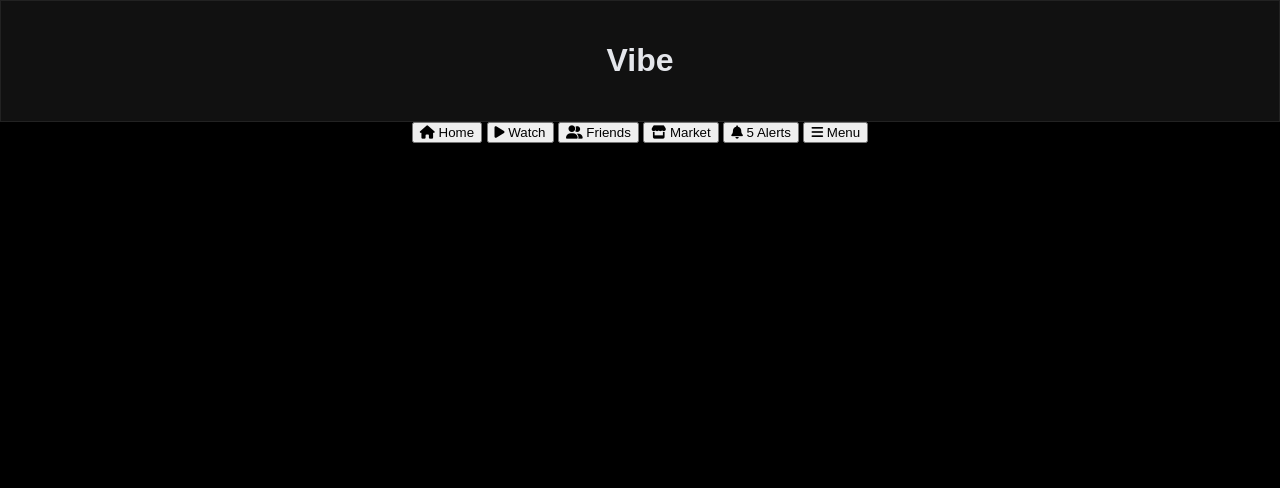
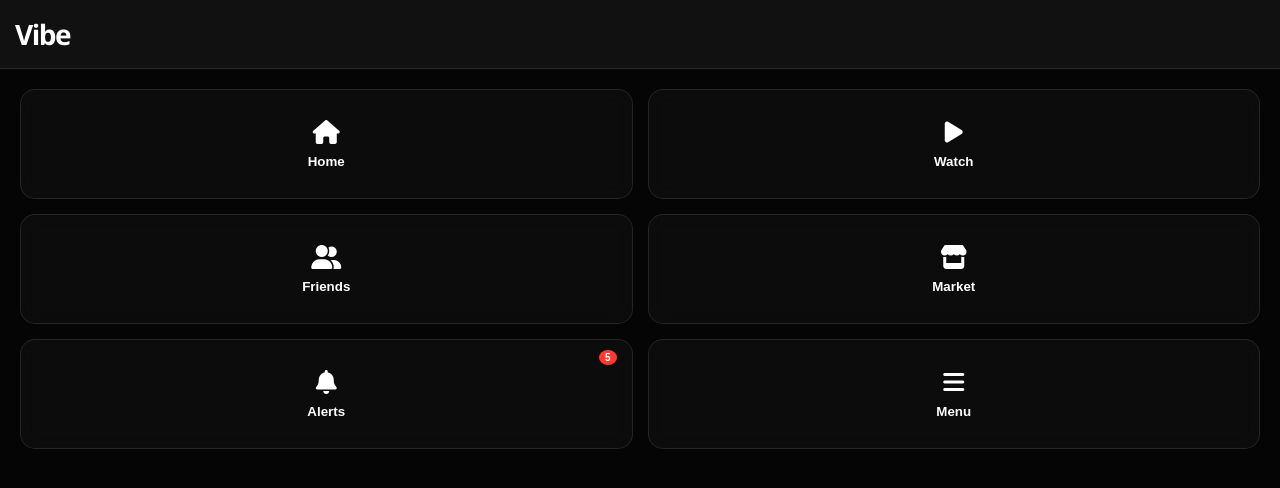
Before and after one commit to detiillimichel-max/Vibe-app, a plain HTML site: page index.html in a window 1280 px wide. Drawn offline with Linux system fonts and the light colour scheme.

Commit message:
Update style.css

```diff
--- a/style.css
+++ b/style.css
@@ -1,66 +1,77 @@
+/* Layout Base Profissional (Tema Escuro Luxo) */
+:root {
+  --glass: rgba(255, 255, 255, 0.03);
+  --border: rgba(255, 255, 255, 0.1);
+  --blue-fb: #1877f2;
+}
+
 body {
   margin: 0;
-  background: #000;
+  background: #050505; /* Preto puro dos seus prints */
   color: #e4e6eb;
-  font-family: Arial, sans-serif;
-  text-align: center;
+  font-family: 'Segoe UI', Helvetica, Arial, sans-serif;
 }
 
-header, footer {
-  padding: 20px;
+.vibe-header {
+  padding: 15px;
   background: #111;
-  border: 1px solid #222;
+  border-bottom: 1px solid var(--border);
+  text-align: left;
 }
 
-.grid {
-  display: grid;
-  grid-template-columns: 1fr 1fr;
-  gap: 20px;
-  padding: 30px;
+.logo-vibe {
+  font-size: 28px;
+  font-weight: 800;
+  letter-spacing: -1.5px;
+  color: #fff;
+  margin: 0;
 }
 
-.grid button {
+/* Navegação Profissional em Grade */
+.vibe-nav-grid {
+  display: grid;
+  grid-template-columns: repeat(2, 1fr); /* Dois por linha igual ao print */
+  gap: 15px;
   padding: 20px;
-  font-size: 1.2rem;
-  border-radius: 12px;
-  border: 1px solid #222;
-  background: #111;
-  color: #e4e6eb;
-  cursor: pointer;
-  transition: background 0.3s;
 }
 
-.grid button:hover {
-  background: #1877f2;
+.nav-btn {
+  background: var(--glass);
+  backdrop-filter: blur(10px);
+  border: 1px solid var(--border);
+  border-radius: 15px;
+  height: 110px;
+  color: white;
+  display: flex;
+  flex-direction: column;
+  align-items: center;
+  justify-content: center;
+  gap: 10px;
+  font-weight: bold;
+  cursor: pointer;
+  transition: transform 0.2s, background 0.3s;
+}
+
+.nav-btn i {
+  font-size: 24px;
   color: #fff;
 }
 
-.tela {
-  width: 100%;
-  height: 100vh;
-  background: #000;
-  color: #e4e6eb;
-  padding: 20px;
-  box-sizing: border-box;
+.nav-btn:active {
+  transform: scale(0.95);
+  background: rgba(255,255,255,0.08);
 }
 
-.voltar {
-  padding: 12px 20px;
-  font-size: 1rem;
-  border-radius: 8px;
-  border: 1px solid #222;
-  background: #1877f2;
-  color: #fff;
-  cursor: pointer;
-  transition: background 0.3s;
+/* Distintivo de Notificação (Alerta '5') */
+.message-badge { position: relative; }
+.badge {
+  position: absolute;
+  top: 10px;
+  right: 15px;
+  background-color: #ff3b30;
+  color: white;
+  border-radius: 50%;
+  padding: 2px 6px;
+  font-size: 10px;
+  font-weight: bold;
 }
-
-.voltar:hover {
-  background: #0f5bb5;
-}
-
-.fade-out { animation: fadeOut 0.3s forwards; }
-.fade-in { animation: fadeIn 0.3s forwards; }
-
-@keyframes fadeOut { from {opacity:1;} to {opacity:0;} }
-@keyframes fadeIn { from {opacity:0;} to {opacity:1;} }
```
